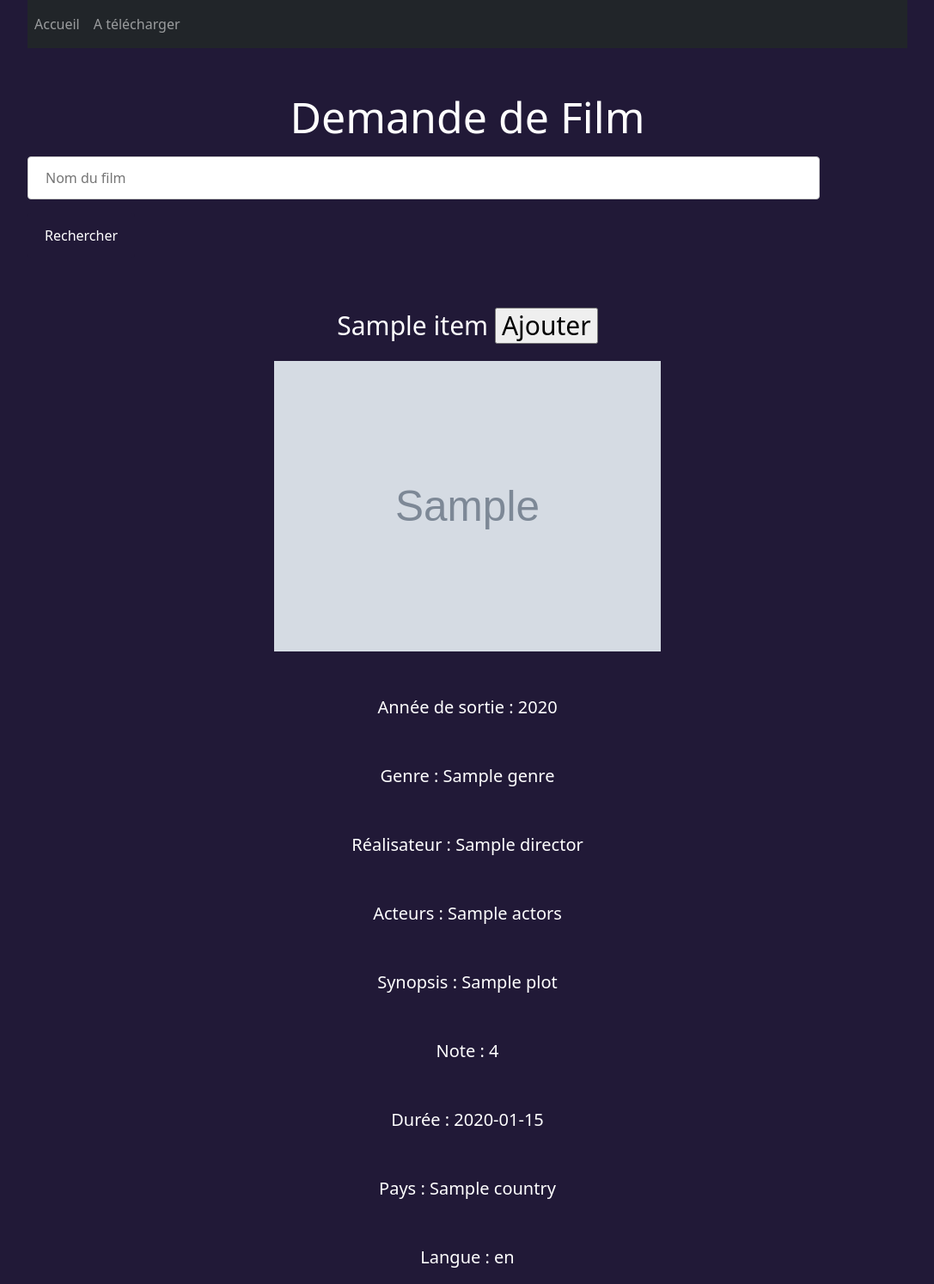
After one commit to pleijan/Plex-helper-for-admin, a Flask app: page /film/1 in a window 1280 px wide. The commit adds this page. Shown: the whole page at 86% size, without its empty margins (96-1183 px from the left). Run offline with Flask 3, Linux system fonts and the light colour scheme; tables that the repository leaves empty hold one stand-in row (values such as "Sample post"); grey boxes marked "Sample" are stand-in pictures; a database or web service that is not in the repository returns one stand-in record (values such as "Sample title"); data that the repository does not hold is empty.

Commit message:
petite modification

```diff
--- a/app.py
+++ b/app.py
@@ -31,6 +31,14 @@ with app.app_context():
 def index():
    return render_template('index.html')
 
+@app.route('/film/<imdbid>')
+def film(imdbid):
+    # ask api for information about the film and return a json
+    payload = { 'i': imdbid,'apikey': 'ffc487eb', 'plot': 'full'}
+    r = requests.get('https://www.omdbapi.com/', params=payload)
+    print(r.json())
+    return render_template('film.html', movie=r.json())
+
 
 @app.route('/recherche', methods=['GET', 'POST'])
 def search():
@@ -38,7 +46,7 @@ def search():
     if request.method == 'GET':
         # ask API for movies that return a json to store on a variable
 
-        payload = { 'plot':'full', 's': request.args.get('movie', ''),'apikey': 'ffc487eb'}
+        payload = { 's': request.args.get('movie', ''),'apikey': 'ffc487eb'}
         r = requests.get('https://www.omdbapi.com/', params=payload)
         print (r.json())
         if r.json()['Response'] == 'False':
--- a/static/styles/index.css
+++ b/static/styles/index.css
@@ -20,6 +20,7 @@ h2{
     color: #fff;
     font-size: 30px;
     margin-top: 50px;
+    margin-bottom: 20px;
 }
 
 p {
--- /dev/null
+++ b/templates/film.html
@@ -0,0 +1,64 @@
+<!DOCTYPE html>
+<html>
+  <head>
+    <title>Demande de Film</title>
+
+            <!-- Bootstrap CSS -->
+    <link href="https://cdn.jsdelivr.net/npm/bootstrap@5.0.2/dist/css/bootstrap.min.css" rel="stylesheet">
+       <link rel= "stylesheet" type= "text/css" href= "{{ url_for('static',filename='styles/index.css') }}">
+  </head>
+  <body>
+      <!-- Bootstrap Javascripts -->
+    <script src="https://cdn.jsdelivr.net/npm/bootstrap@5.0.2/dist/js/bootstrap.bundle.min.js"></script>
+
+    <nav class="navbar navbar-expand-lg navbar-dark bg-dark">
+        <div class="collapse navbar-collapse" id="navbarNav">
+            <ul class="navbar-nav">
+              <li class="nav-item active">
+                <a class="nav-link" href="/">Accueil</a>
+              </li>
+              <li class="nav-item">
+                <a class="nav-link" href="/to_download">A télécharger</a>
+              </li>
+            </ul>
+        </div>
+    </nav>
+
+  <h1> Demande de Film </h1>
+
+  <form action="/recherche" method="get">
+      <input type="text" name="movie" placeholder="Nom du film">
+      <input type="submit" value="Rechercher">
+  </form>
+
+      {% if movie %}
+          <div style="text-align: center;">
+
+        <h2> {{ movie['Title'] }}  <input type="button" value="Ajouter" onclick="window.location.href='/ajout/{{ movie['imdbID'] }}'"></h2>
+
+        <img style="text-align: center; width: 450px" src="{{ movie['Poster'] }}" alt="Poster du film {{ movie['Title'] }}">
+
+        <p> Année de sortie : {{ movie['Year'] }} </p>
+
+        <p> Genre : {{ movie['Genre'] }} </p>
+
+        <p> Réalisateur : {{ movie['Director'] }} </p>
+
+        <p> Acteurs : {{ movie['Actors'] }} </p>
+
+        <p> Synopsis : {{ movie['Plot'] }} </p>
+
+        <p> Note : {{ movie['imdbRating'] }} </p>
+
+        <p> Durée : {{ movie['Runtime'] }} </p>
+
+        <p> Pays : {{ movie['Country'] }} </p>
+
+        <p> Langue : {{ movie['Language'] }} </p>
+            </div>
+      {% endif %}
+
+
+
+</body>
+</html>
```
Also changed, not shown: templates/index.html (+10 -8 lines).
